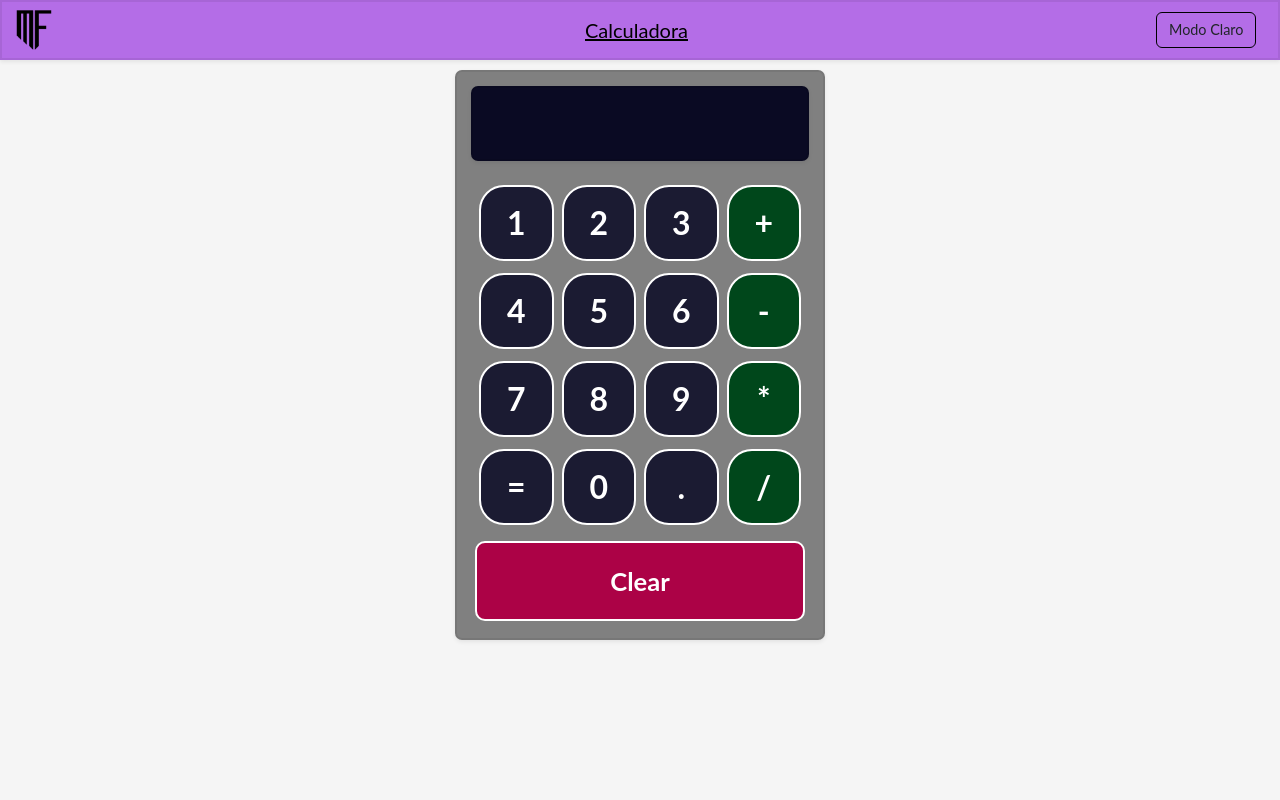
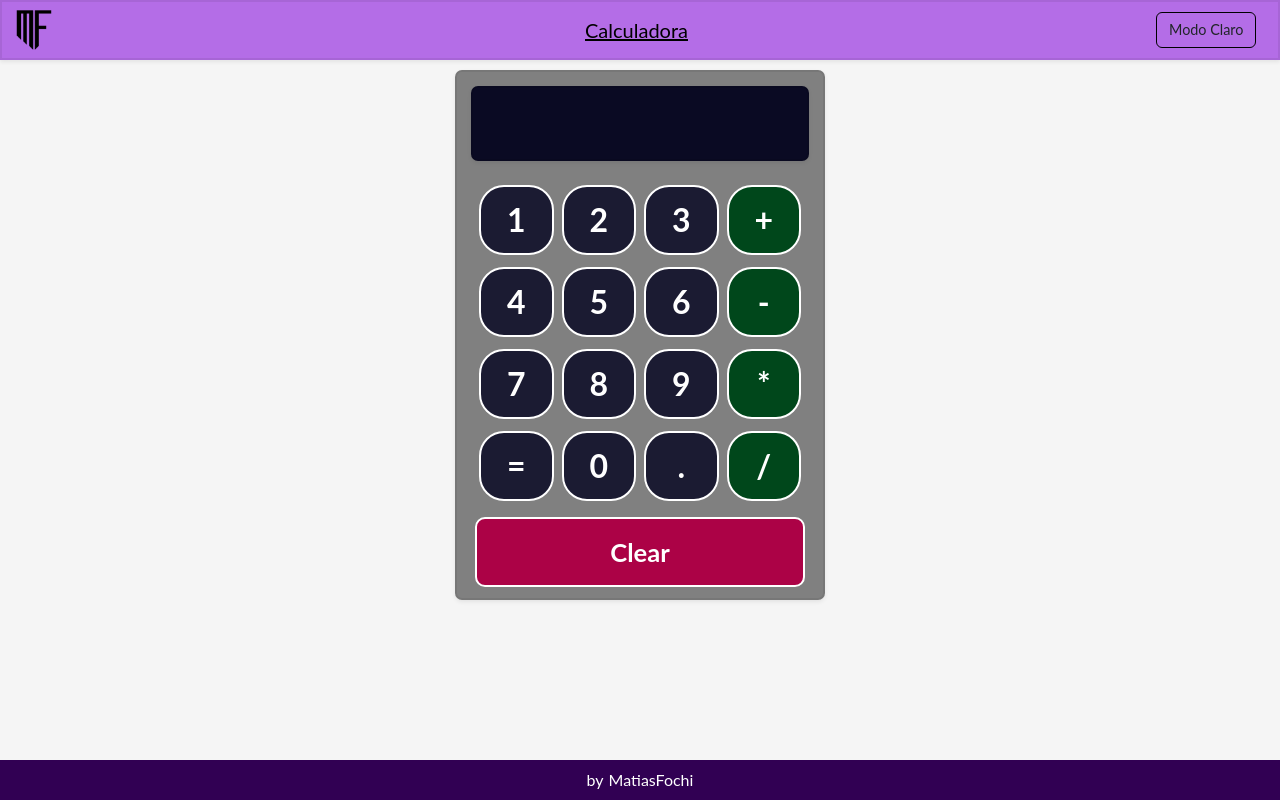
Before and after one commit to MatiasFochi/ProyectoCalculadora, a React (Create React App) app: page / in a window 1280 px wide. Built offline with nearby package versions, Linux system fonts and the light colour scheme.

Commit message:
Actualizacion 25/01/2024

```diff
--- a/src/App.css
+++ b/src/App.css
@@ -49,8 +49,8 @@
 
 .contenedor-calculadora{
   width: 370px;
-  height: 570px;
-  padding: 14px;
+  height: 530px;
+  padding:14px;
   background-color: grey;
   border: 0.125rem solid rgba(0, 0, 0, 0.075);
   border-radius: 7px;
@@ -63,3 +63,23 @@
   align-items: center;
   justify-content: center;
 }
+
+.footer{
+  display: flex;
+  justify-content: center;
+  align-items: center;
+  text-align: center;
+  width: 100vw;
+  height: 40px;
+  color: white;
+  background-color: #310053;
+  position: absolute;
+  bottom: 0;
+  left: 0
+}
+
+.footer .texto-footer{
+  padding-left: 5px;
+  color: white;
+  text-decoration: none;
+}
--- a/src/App.js
+++ b/src/App.js
@@ -148,6 +148,10 @@ function App() {
           <BotonClear manejarClear={reiniciar}>Clear</BotonClear>
         </div>
       </div>
+      <div className='footer'>
+        {"by "}
+        <a href='https://www.linkedin.com/in/matias-fochi/' target='_blank' rel='noreferrer' className='texto-footer' >MatiasFochi</a>
+      </div>
     </div>
   );
 }
--- a/src/hojas-de-estilo/Boton.css
+++ b/src/hojas-de-estilo/Boton.css
@@ -1,5 +1,5 @@
 .boton-contenedor{
-  height: 76px;
+  height: 70px;
   display: flex;
   flex: 1 1;
   justify-content: center;
--- a/src/hojas-de-estilo/BotonClear.css
+++ b/src/hojas-de-estilo/BotonClear.css
@@ -1,5 +1,5 @@
 .boton-clear{
-  height: 80px;
+  height: 70px;
   font-size: 1.6em;
   display: flex;
   flex: 1;
```
